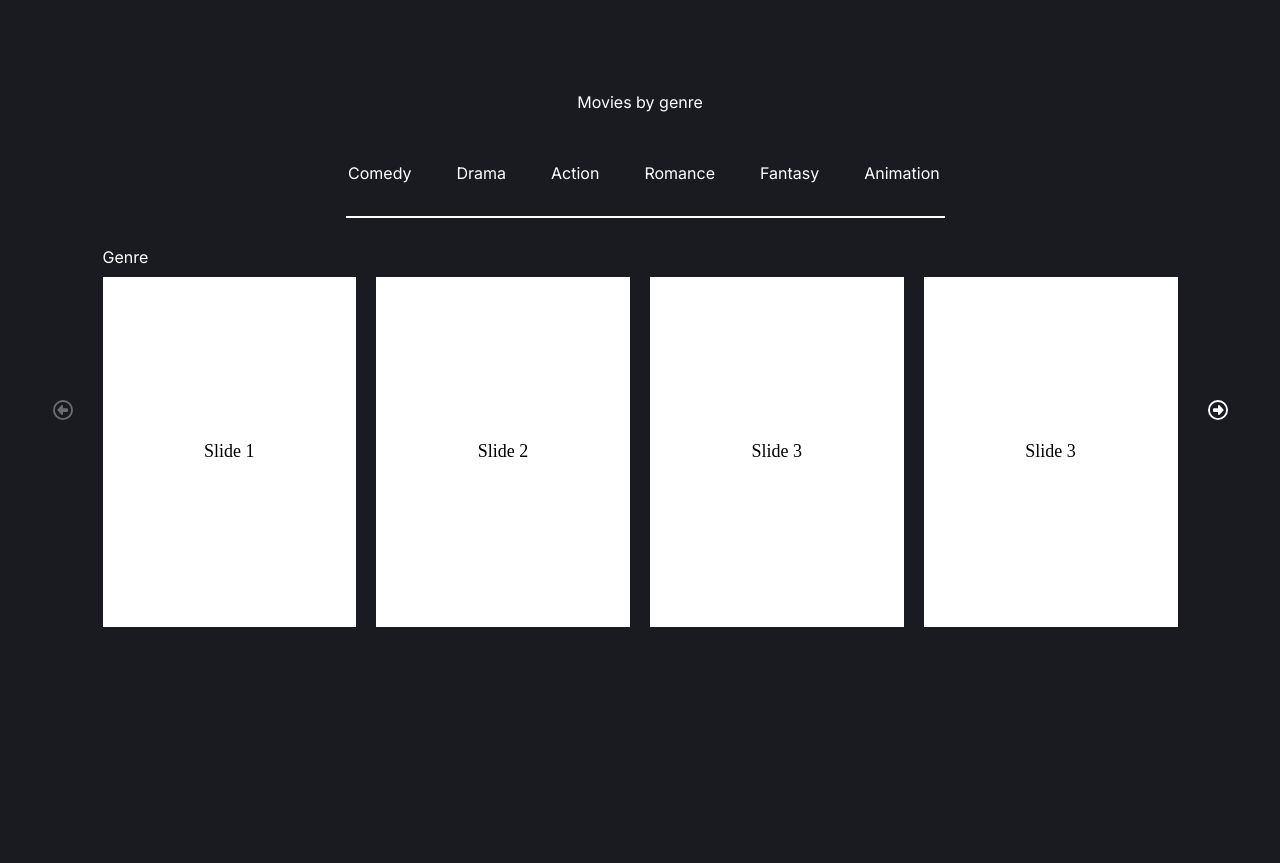
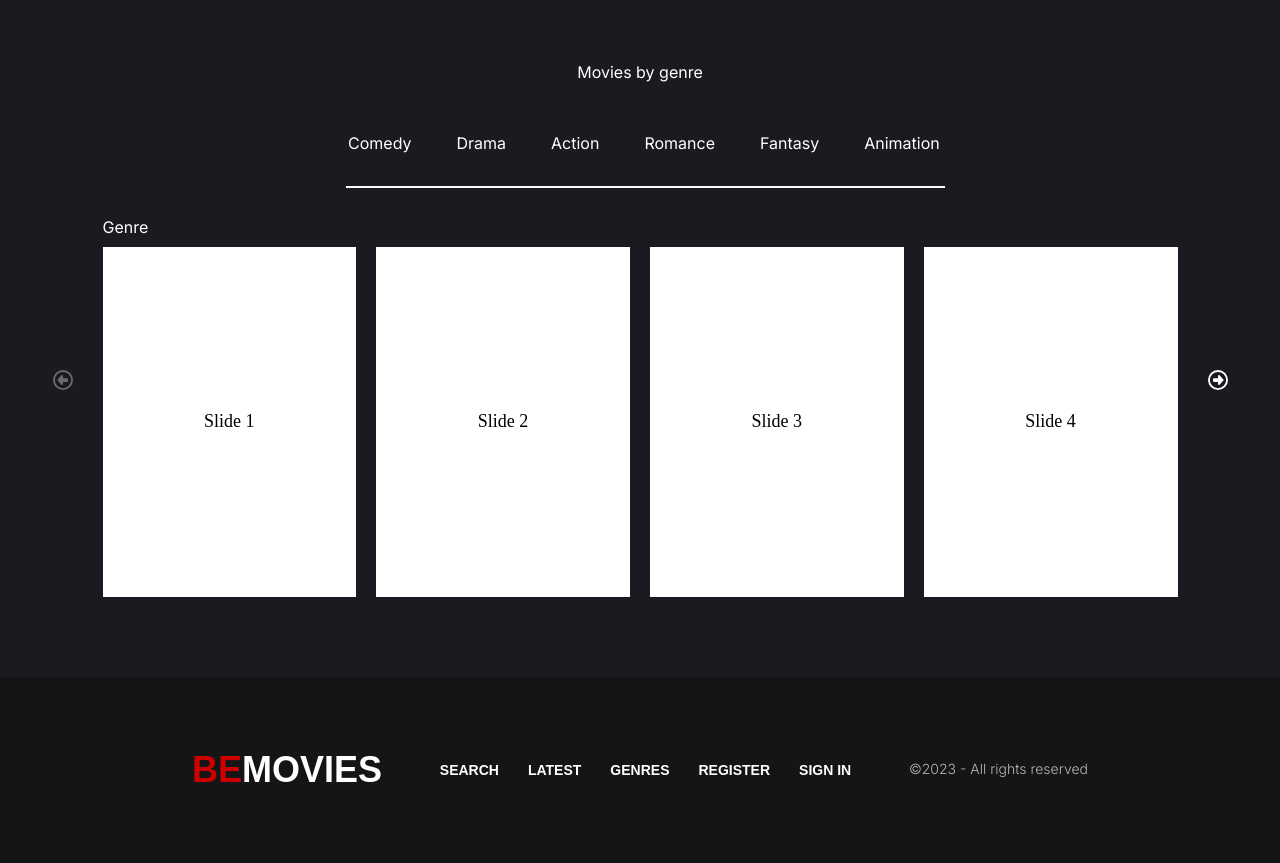
Before and after one commit to AymanBerraJ/BeMovies-AymanBerraj, a plain HTML site: page NETFLIX/index.html in a window 1280 px wide. Shown: the part 1170-2033 px from the top of the page. Before the commit the page ends 1797 px from the top, so only its background shows below. Drawn offline with nearby package versions, Linux system fonts and the light colour scheme; a web font is replaced by a local one.

Commit message:
Fin Swipper

```diff
--- a/NETFLIX/index.html
+++ b/NETFLIX/index.html
@@ -32,7 +32,6 @@
     </div>
 
     <!-- Swiper Results-->
-
     <div class="genre-swiper-container">
       <p class="genre-p">Results of " "</p>
       <div class="swiper mySwiper genre-swiper">
@@ -40,15 +39,15 @@
           <div class="swiper-slide">Slide 1</div>
           <div class="swiper-slide">Slide 2</div>
           <div class="swiper-slide">Slide 3</div>
-                    <div class="swiper-slide">Slide 3</div>
-                    <div class="swiper-slide">Slide 3</div>
-                    <div class="swiper-slide">Slide 3</div>
-                    <div class="swiper-slide">Slide 3</div>
+          <div class="swiper-slide">Slide 4</div>
+          <div class="swiper-slide">Slide 5</div>
+          <div class="swiper-slide">Slide 6</div>
+          <div class="swiper-slide">Slide 7</div>
         </div>
         <div class="swiper-button-prev"></div>
         <div class="swiper-button-next"></div>
       </div>
-
+    </div>
 
     <!-- Latest releases-->
     <div class="genre-swiper-container">
@@ -58,10 +57,10 @@
           <div class="swiper-slide">Slide 1</div>
           <div class="swiper-slide">Slide 2</div>
           <div class="swiper-slide">Slide 3</div>
-                    <div class="swiper-slide">Slide 3</div>
-                    <div class="swiper-slide">Slide 3</div>
-                    <div class="swiper-slide">Slide 3</div>
-                    <div class="swiper-slide">Slide 3</div>
+          <div class="swiper-slide">Slide 4</div>
+          <div class="swiper-slide">Slide 5</div>
+          <div class="swiper-slide">Slide 6</div>
+          <div class="swiper-slide">Slide 7</div>
         </div>
         <div class="swiper-button-prev"></div>
         <div class="swiper-button-next"></div>
@@ -84,7 +83,6 @@
       </div>
       <div class="barre"></div>
 
-
       <!-- Swiper Results-->
       <div class="genre-swiper-container">
         <p class="genre-p">Genre</p>
@@ -93,10 +91,10 @@
             <div class="swiper-slide">Slide 1</div>
             <div class="swiper-slide">Slide 2</div>
             <div class="swiper-slide">Slide 3</div>
-                    <div class="swiper-slide">Slide 3</div>
-                    <div class="swiper-slide">Slide 3</div>
-                    <div class="swiper-slide">Slide 3</div>
-                    <div class="swiper-slide">Slide 3</div>
+            <div class="swiper-slide">Slide 4</div>
+            <div class="swiper-slide">Slide 5</div>
+            <div class="swiper-slide">Slide 6</div>
+            <div class="swiper-slide">Slide 7</div>
           </div>
           <div class="swiper-button-prev"></div>
           <div class="swiper-button-next"></div>
@@ -105,8 +103,19 @@
     </section>
 
     <footer>
+      <div class="footer">
+        <div class="logo"><span id="logo_red">BE</span>MOVIES</div>
+        <div class="nav">
+          <p>SEARCH</p>
+          <p>LATEST</p>
+          <p>GENRES</p>
+          <p>REGISTER</p>
+          <p>SIGN IN</p>
+        </div>
+        <div class="back-right">&copy;2023 - All rights reserved</div>
+      </div>
+    </footer>
 
-    </footer>
     <!-- Swiper JS -->
     <script src="https://cdn.jsdelivr.net/npm/swiper@11/swiper-bundle.min.js"></script>
     <script src="app.js"></script>
--- a/NETFLIX/style.scss
+++ b/NETFLIX/style.scss
@@ -14,7 +14,7 @@ $inter: "Inter", sans-serif;
 body {
   background-color: $colorBody;
   height: 100%;
-  .genre-title{
+  .genre-title {
     font-family: $inter;
     color: white;
     text-align: center;
@@ -113,7 +113,7 @@ body {
 
   // Genre container
 
-  .first_container{
+  .first_container {
     margin-bottom: 95px;
   }
   .genre-swiper-container {
@@ -244,4 +244,51 @@ body {
       content: "";
     }
   }
+
+  .footer {
+    font-family: $inria;
+    display: flex;
+    justify-content: space-between;
+    align-items: center;
+    background-color: $colorTopBot;
+    width: 100%;
+    height: 186px;
+    padding: 0 15%;
+    margin-top: 110px;
+
+    .logo {
+      color: white;
+      font-size: 36px;
+      font-weight: 700;
+      cursor: pointer;
+
+      #logo_red {
+        color: $colorRed;
+      }
+    }
+
+    .nav {
+      color: white;
+      display: flex;
+      gap: 29px;
+
+      p {
+        font-family: $inria;
+        font-size: 14px;
+        font-weight: 700;
+        cursor: pointer;
+
+        &:hover {
+          color: $colorRed;
+        }
+      }
+    }
+    .back-right {
+      font-family: $inter;
+      font-size: 14px;
+      font-weight: 300;
+      line-height: 16.79px;
+      color: #B8B8B8;
+    }
+  }
 }
```
Also changed, not shown: NETFLIX/style.css, 1 other file. Lines whose indentation alone changed are shown as unchanged.
